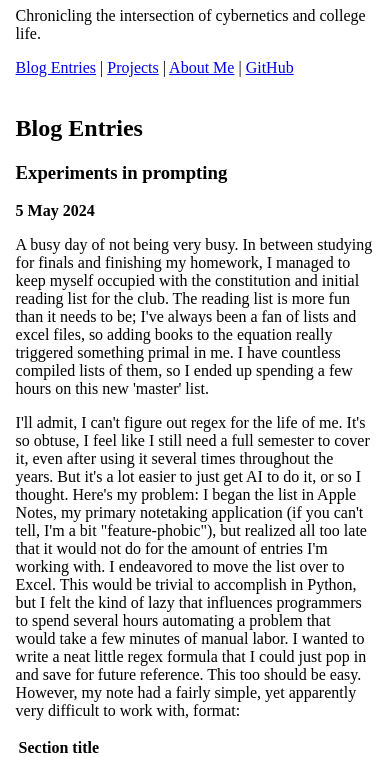
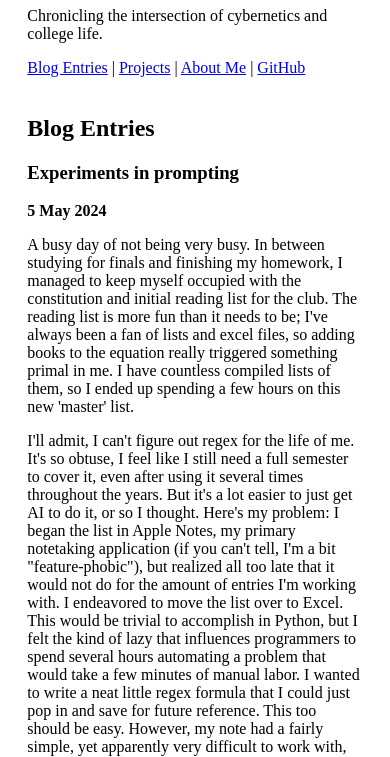
Before and after one commit to tarynsettle/tarynsettle.github.io, a plain HTML site: page index.html in a window 390 px wide. Shown: the part 110-867 px from the top of the page. Drawn offline with Linux system fonts and the light colour scheme.

Commit message:
Update style.css
tweaked mobile margins
added missing bracket (oops)

```diff
--- a/style.css
+++ b/style.css
@@ -5,6 +5,7 @@ body {
 
 @media screen and (max-width: 768px) {
             body {
-                margin-left: 4%;
-                margin-right: 4%;
+                margin-left: 7%;
+                margin-right: 7%;
             }
+}
```
